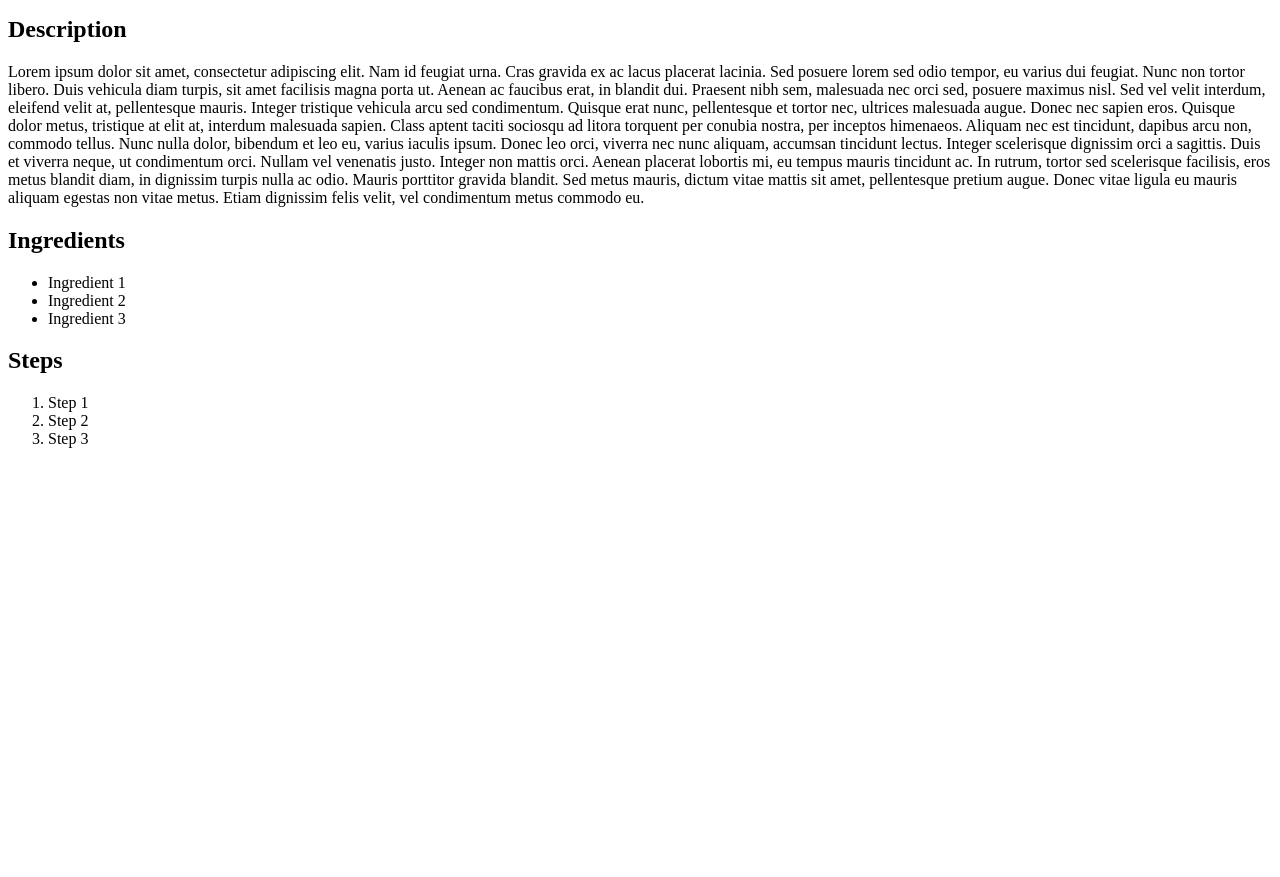
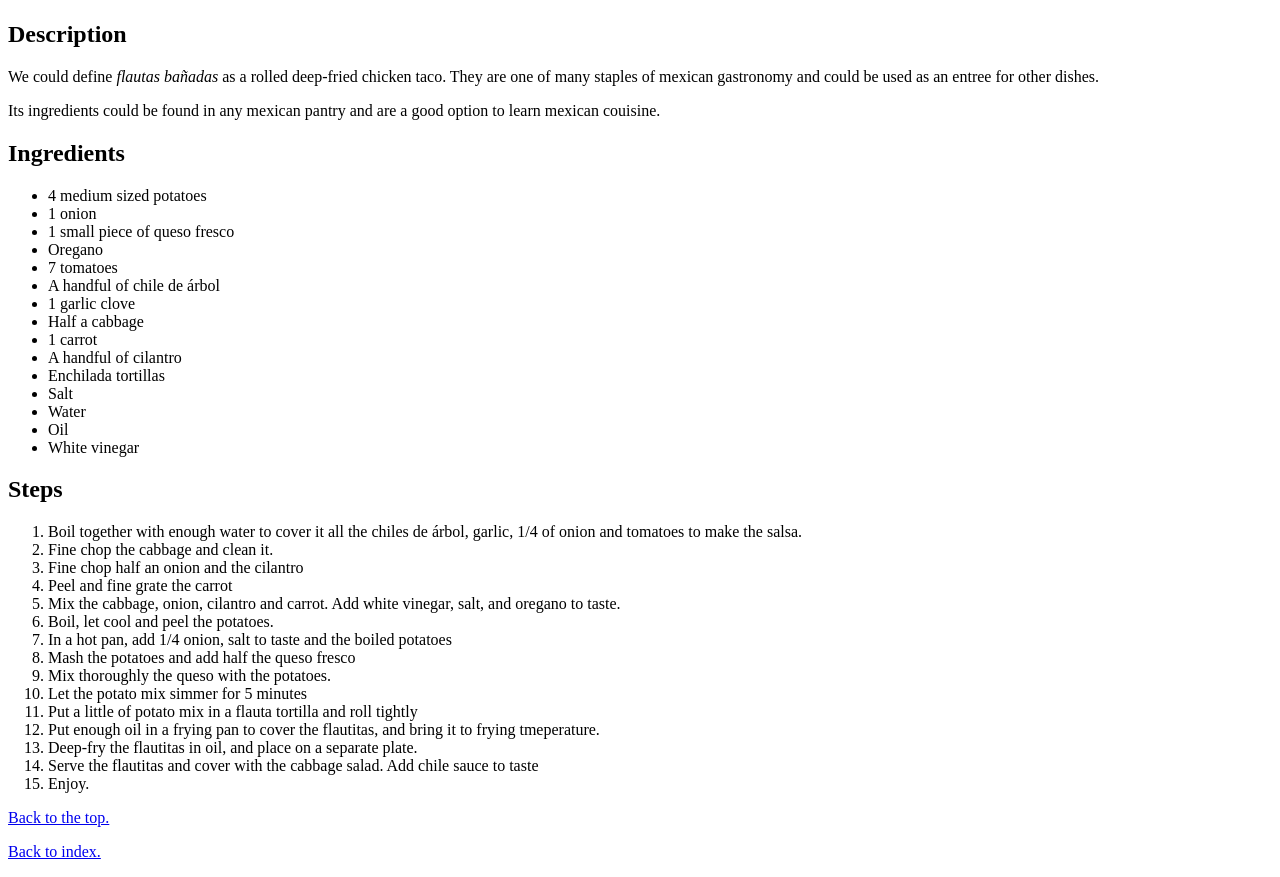
Before and after one commit to FranciscoRMRZ/odin-recipes, a plain HTML site: page recipes/flautas-banadas.html in a window 1280 px wide. Shown: the part 383-1260 px from the top of the page. Before the commit the page ends 847 px from the top, so only its background shows below. Drawn offline with Linux system fonts and the light colour scheme.

Commit message:
Complete flautitas banadas recipe
Finished the flautitas banadas page:
    - Added missing steps.
    - Added 'back to top' link
    - Added 'back to index' link

```diff
--- a/recipes/flautas-banadas.html
+++ b/recipes/flautas-banadas.html
@@ -8,23 +8,48 @@
 </head>
 <body>
     <h1>Flautas bañadas</h1>
-    <img src="flautas-banadas.jpg" alt="Flautas bañadas con verdura">
+    <img src="../images/flautas-banadas.gif" alt="Flautas bañadas con verdura">
     <!-- https://giphy.com/gifs/flautas-baadas-1Ha1oL7QdWjQgvp1bE gif flautas-->
     <h2>Description</h2>
-    <p> Lorem ipsum dolor sit amet, consectetur adipiscing elit. Nam id feugiat urna. Cras gravida ex ac lacus placerat lacinia. Sed posuere lorem sed odio tempor, eu varius dui feugiat. Nunc non tortor libero. Duis vehicula diam turpis, sit amet facilisis magna porta ut. Aenean ac faucibus erat, in blandit dui. Praesent nibh sem, malesuada nec orci sed, posuere maximus nisl. Sed vel velit interdum, eleifend velit at, pellentesque mauris. Integer tristique vehicula arcu sed condimentum. Quisque erat nunc, pellentesque et tortor nec, ultrices malesuada augue. Donec nec sapien eros. Quisque dolor metus, tristique at elit at, interdum malesuada sapien.
-
-        Class aptent taciti sociosqu ad litora torquent per conubia nostra, per inceptos himenaeos. Aliquam nec est tincidunt, dapibus arcu non, commodo tellus. Nunc nulla dolor, bibendum et leo eu, varius iaculis ipsum. Donec leo orci, viverra nec nunc aliquam, accumsan tincidunt lectus. Integer scelerisque dignissim orci a sagittis. Duis et viverra neque, ut condimentum orci. Nullam vel venenatis justo. Integer non mattis orci. Aenean placerat lobortis mi, eu tempus mauris tincidunt ac. In rutrum, tortor sed scelerisque facilisis, eros metus blandit diam, in dignissim turpis nulla ac odio. Mauris porttitor gravida blandit. Sed metus mauris, dictum vitae mattis sit amet, pellentesque pretium augue. Donec vitae ligula eu mauris aliquam egestas non vitae metus. Etiam dignissim felis velit, vel condimentum metus commodo eu. </p>
+    <p> We could define <em>flautas bañadas</em> as a rolled deep-fried chicken taco. They are one of many staples of mexican gastronomy and could be used as an entree for other dishes.</p>
+    <p>Its ingredients could be found in any mexican pantry and are a good option to learn mexican couisine.</p>
     <h2>Ingredients</h2>
     <ul>
-        <li>Ingredient 1</li>
-        <li>Ingredient 2</li>
-        <li>Ingredient 3</li>
+        <li>4 medium sized potatoes</li>
+        <li>1 onion</li>
+        <li>1 small piece of queso fresco</li>
+        <li>Oregano</li>
+        <li>7 tomatoes</li>
+        <li>A handful of chile de árbol</li>
+        <li>1 garlic clove</li>
+        <li>Half a cabbage</li>
+        <li>1 carrot</li>
+        <li>A handful of cilantro</li>
+        <li>Enchilada tortillas</li>
+        <li>Salt</li>
+        <li>Water</li>
+        <li>Oil</li>
+        <li>White vinegar</li>
     </ul>
     <h2>Steps</h2>
     <ol>
-        <li>Step 1</li>
-        <li>Step 2</li>
-        <li>Step 3</li>
+        <li>Boil together with enough water to cover it all the chiles de árbol, garlic, 1/4 of onion and tomatoes to make the salsa.</li>
+        <li>Fine chop the cabbage and clean it.</li>
+        <li>Fine chop half an onion and the cilantro</li>
+        <li>Peel and fine grate the carrot</li>
+        <li>Mix the cabbage, onion, cilantro and carrot. Add white vinegar, salt, and oregano to taste.</li>
+        <li>Boil, let cool and peel the potatoes.</li>
+        <li>In a hot pan, add 1/4 onion, salt to taste and the boiled potatoes</li>
+        <li>Mash the potatoes and add half the queso fresco</li>
+        <li>Mix thoroughly the queso with the potatoes.</li>
+        <li>Let the potato mix simmer for 5 minutes</li>
+        <li>Put a little of potato mix in a flauta tortilla and roll tightly</li>
+        <li>Put enough oil in a frying pan to cover the flautitas, and bring it to frying tmeperature.</li>
+        <li>Deep-fry the flautitas in oil, and place on a separate plate.</li>
+        <li>Serve the flautitas and cover with the cabbage salad. Add chile sauce to taste</li>
+        <li>Enjoy.</li>
     </ol>
+    <p><a href="flautas-banadas.html">Back to the top.</a></p>
+    <p><a href="../index.html">Back to index.</a></p>
 </body>
 </html>
```
Also changed, not shown: 1 other file.
